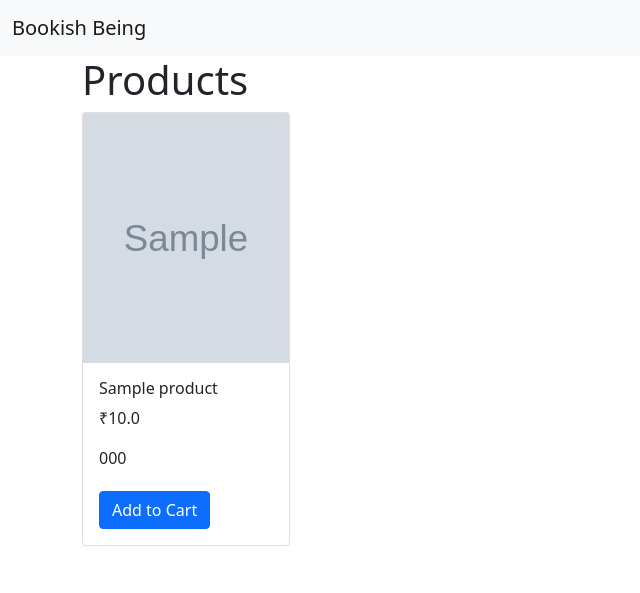
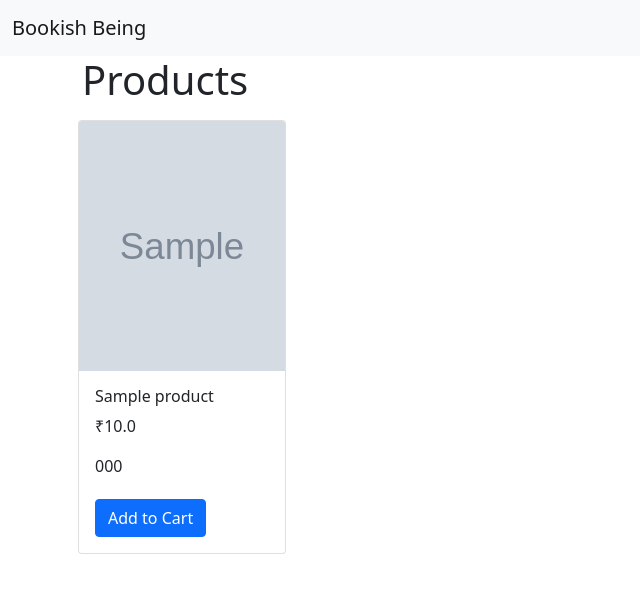
Before and after one commit to krishnakanthati/bookish-being, a Django app: page /products/ in a window 1280 px wide. Shown: the top 593 px of the page, without its empty margins (0-640 px from the left). Run offline with Django 3.2, Linux system fonts and the light colour scheme; tables that the repository leaves empty hold one stand-in row (values such as "Sample post"); grey boxes marked "Sample" are stand-in pictures.

Commit message:
index.html

```diff
--- a/products/templates/index.html
+++ b/products/templates/index.html
@@ -5,7 +5,7 @@
 <h1>Products</h1>
 <div class="row">
     {% for product, offer in zipped_data %}
-    <div class="col">
+    <div class="col d-flex p-2">
         <div class="card" style="width: 13rem;">
             <img src="{{ product.image_url }}" style="height: 250px;" class="card-img-top" alt="...">
             <div class="card-body">
```
